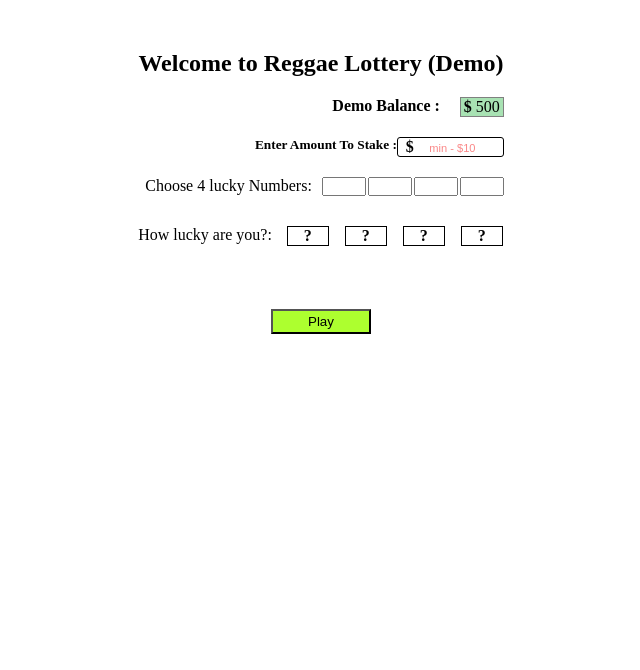
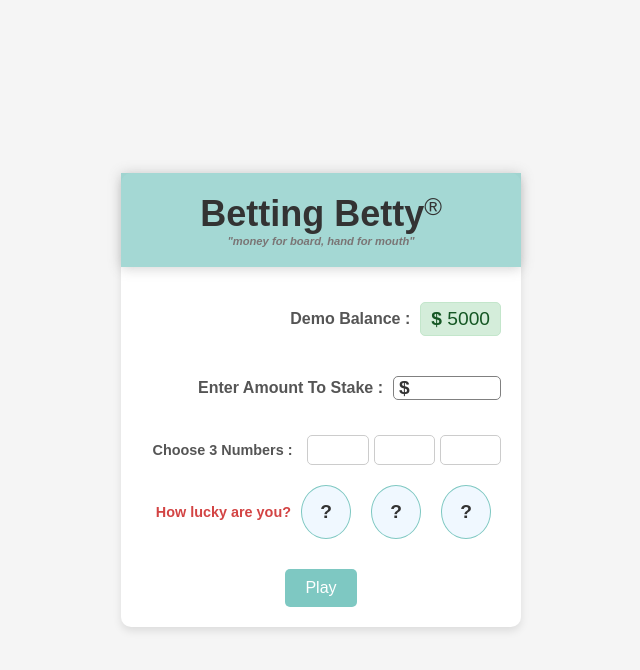
Before and after one commit to elvis-ci/learning-projects, a plain HTML site: page Lottery Demo/lottery.html in a window 1280 px wide. Shown: the whole page, without its empty margins (319-959 px from the left). Drawn offline with Linux system fonts and the light colour scheme.

Commit message:
added more styling to the css and counting effect to the balance with js

```diff
--- a/Lottery Demo/lottery.css
+++ b/Lottery Demo/lottery.css
@@ -1,184 +1,233 @@
-*{
+* {
   margin: 0;
   padding: 0;
+  box-sizing: border-box;
+  font-family: 'Arial', sans-serif;
 }
 
-/* all buttons */
-button{
-  cursor: pointer;
+body {
+  height: 100vh;
+  background-color: #f5f5f5;
+  color: #333;
+  display: flex;
+  align-items: center;
 }
 
-/* all input tags */
-input{
-  margin: 0;
+section {
+  margin: auto;
+  background: #ffffff;
+  border-radius: 10px;
+  box-shadow: 0 4px 8px rgba(0, 0, 0, 0.1);
+  width: 400px;
   text-align: center;
 }
 
-section{
-  height: 100vh;
-  width: 100%;
-  padding-top: 50px;
+main{
+  padding: 20px;
+
 }
 
-/* Page title */
-h1{
-  width: fit-content;
-  margin:0px auto;
+header {
+  width: 100%;
+  color: #333;
+  font-size: 1.5em;
+  margin-bottom: 15px;
+  box-shadow: 0 1px 12px rgba(103, 103, 103, 0.315);
+  padding: 20px;
+  background-color:  #7ec8c2b4;
 }
 
-main{
-  width:fit-content;
-  margin: 20px auto;
-  position: relative;
+.header-title{
+  display: flex;
+  justify-content: center;
 }
 
-/* Container of balance and balance label */
-div.account{
+h5{
+ font-size: 0.7rem;
+ color: rgb(122, 117, 117);
+ font-style: italic;
+}
+
+.account{
   display: flex;
+  align-items: center;
+  justify-content: end;
+  margin-bottom: 20px;
+}
+
+.balance-label {
+  padding-right: 10px;
+  font-weight: bold;
+  color: #555;
+}
+
+.account-balance-div {
+  background-color: #d4edda;
+  border: 1px solid #c3e6cb;
+  padding: 5px 10px;
+  border-radius: 5px;
+  font-size: 1.2em;
+  color: #155724;
+}
+
+.stake-and-buttons {
+  margin-bottom: 35px;
+  display: flex;
+  flex-direction: column;
+  justify-content: center;
+  align-items: end;
+}
+
+.stake-and-alerts {
+  margin-top: 20px;
+}
+
+.stake-container{
+  display: flex;
+  align-items: center;
   justify-content: end;
 }
 
-/* balance label */
-span.balance-label{
-  margin-right: 20px;
+.stake-input-label{
+  font-size: 1em;
+  color: #555;
+  padding-right: 10px;
+}
+
+.amount {
+  max-width: 30%;
+  display: flex;
+  align-items: center;
+  border: 1px solid gray;
+  border-radius: 5px;
+  font-size: 1.2em;
+  padding: 0 0 0 5px;
+}
+
+input.stake-amount {
+  font-size: 1em;
+  padding: 0 0 0 2px;
+  border-radius: 5px;
+  border: 0;
+  outline: 0;
+  text-align: center;
+  max-width: 88%;
+}
+
+
+h5.insufficient-funds, h5.insufficient-stake {
+  font-size: 0.7em;
+  color: red;
+  display: none;
+  text-align: end;
+}
+
+.buttons {
+  width: 80%;
+  display: flex;
+  flex-wrap: wrap;
+  margin-top: 5px;
+  justify-content: end;
+}
+
+.stake-increment {
+  width: 65px;
+  background-color: #f0f8ff;
+  border: 1px solid #7ec8c2;
+  border-radius: 5px;
+  padding: 10px;
+  margin: 0 0 2px 1px;
+  cursor: pointer;
+  transition: background-color 0.3s;
+  flex-grow: 1;
+}
+
+.stake-increment:hover {
+  background-color: #7ec8c2;
+}
+
+.choose-numbers {
+  margin-top: 20px;
+  display: flex;
+  justify-content: end;
+  align-items: center;
+}
+
+.choose-numbers input {
+  width: 17%;
+  height: 30px;
+  margin-left: 5px;
+  border-radius: 5px;
+  border: 1px solid #ccc;
+  text-align: center;
+}
+
+.choose{
+  font-size: 0.9em;
+  color: #555;
+  padding-right: 10px;
   font-weight: bold;
 }
 
-/* balance amount container */
-.account-balance-div{
-  width: fit-content;
-  border: 1px solid gray;
-  background-color: rgb(168, 226, 179);
-  color: rgb(0, 0, 0);
-  text-align: center;
-  padding: 0 3px;
-}
-
-/* Container for slections and selection label */
-div.choose-numbers{
+.outcomes-div {
   margin-top: 20px;
   display: flex;
+  align-items: center;
   justify-content: end;
 }
 
-/* selections label */
-div.choose-numbers label{
-  margin-right: 8px;
+span.outcome-label{
+  font-weight: bold;
+  color: #d34444;
+  font-size: 0.9em;
 }
 
-/* container for .selections */
-div.choose-numbers .selections{
-  margin-left: 2px;
+.outcomes {
+  background-color: #f0f8ff;
+  border: 1px solid #7ec8c2;
+  padding: 15px;
+  border-radius: 50%;
+  width: 50px;
+  font-weight: bold;
+  font-size: 1.2em;
+  display: inline-block;
+  margin: 0 10px;
+  color: #333;
+  text-align: center;
 }
 
-/* container for stake and stake label */
-div.stake-div{
-  height: 20px;
-  width: 100%;
-  margin-top: 20px;
-  display: flex;
-  flex-direction: column;
-}
-
-/* container for stake input and currency sign */
-div.stake{
-  width: 100%;
-  display: flex;
-  justify-content: end;
-  position: relative;
-}
-
-div.Amount-alert-container{
-  width: 100px;
-  border: 0.5px solid black;
-  border-radius: 3px;
-  padding-left: 5px;
-  display: flex;
-  align-items: center;
-  justify-content: space-around;
-}
-
-/* Insufficient funds alert */
-h5.insufficient-funds,h5.insufficient-stake{
-  font-size: smaller;
-  text-align: end;
-  color: red;
-  display: none;
-  margin: 0px;
-}
-
-/* stake label */
-label.stake-input-label{
-  font-size: smaller;
-}
-
-.stake-amount-container{
-  display: flex;
-  flex-direction: column;
-  align-items: end;
-}
-
-input.stake-amount{
-  border: 0px;
-  outline: 0px;
-  width: 80%;
-}
-
-input.stake-amount::placeholder{
-  text-align: center;
-  font-size: smaller;
-  color: rgb(250, 135, 135);
-}
-
-/* container for stake increment buttons */
-div.buttons{
-  display: none;
-  width: 100%;
-  flex-wrap: wrap;
-  margin-top: 3px;
-}
-
-/* stake increment buttons */
-.stake-increment {
-  height: 30px;
-  flex-basis: 24%;
-  margin: 2px 0.5% 0 0.5%;
-}
-
-/*  container for all random numbers */
-div.outcomes-div{
+.play {
   margin-top: 30px;
-  display: flex;
-  justify-content: flex-end;
-}
-
-/* each random .outcomes */
-.outcomes{
-  width: 40px;
-  border: 1.5px solid black;
-  text-align: center;
-  font-weight: bolder;
-  margin-right: 1px;
-  margin-left: 15px;
-}
-
-/* play and reset buttons container */
-div.play{
-  height: 50px;
-  width: 100%;
-  margin-top: 50px;
   display: flex;
   justify-content: center;
   align-items: center;
 }
 
-button[type="submit"].draw, button[type="reset"].draw{
-height: fit-content;
-width: 100px;
-padding: 3px;
-background-color: greenyellow;
+button.draw {
+  background-color: #7ec8c2;
+  color: #fff;
+  padding: 10px 20px;
+  font-size: 1em;
+  border: none;
+  border-radius: 5px;
+  cursor: pointer;
+  transition: background-color 0.3s;
 }
 
-button[type="reset"]{
+button.draw:hover {
+  background-color: #4db8a8;
+}
+
+button[type="reset"] {
+  background-color: #f8d7da;
+  color: #721c24;
+  border-radius: 5px;
+  padding: 10px 20px;
+  cursor: pointer;
+  border: none;
   display: none;
 }
+
+button[type="reset"]:hover {
+  background-color: #f1b0b7;
+}
--- a/Lottery Demo/lottery.html
+++ b/Lottery Demo/lottery.html
@@ -3,39 +3,43 @@
 <head>
   <meta charset="UTF-8">
   <meta name="viewport" content="width=device-width, initial-scale=1.0">
-  <title>Document</title>
+  <title>Reggae Lottery</title>
   <link rel="stylesheet" href="lottery.css">
 </head>
 <body>
   <section>
-    <header><h1>Welcome to Reggae Lottery (Demo)</h1></header>
+    <header>
+      <div class="header-title"><h1>Betting Betty</h1>&reg;</div>
+      <h5>"money for board, hand for mouth"</h5>
+    </header>
 
-    <!-- Main Lottery Page -->
     <main class="betPage">
-      <!-- wallet balance -->
+      <!-- Wallet balance -->
       <div class="account">
         <span class="balance-label">Demo Balance :</span>
         <div class="account-balance-div">
-         <b>$</b> <span class="balance">500</span>
+          <b>$</b> <span class="balance">5000</span>
         </div>
       </div>
 
       <!-- Lottery Form -->
       <form action="" id="betform">
-        <div class="stake-div">
-          <div class="stake">
-            <label for="stake-amount" class="stake-input-label"><b>Enter Amount To Stake :</b></label>
-            <div class="stake-amount-container">
-              <div class="Amount-alert-container">
+        <div class="stake-and-buttons">
+          <div class="stake-and-alerts">
+            <div class="stake-container">
+              <label for="stake-amount" class="stake-input-label"><b>Enter Amount To Stake :</b></label>
+              <div class="amount">
                 <b>$</b>
-                <input class="stake-amount" type="number" id="stake-amount" max="10000" min="0"  placeholder="min - $10">
+                <input class="stake-amount" type="number" id="stake-amount" min="10" placeholder="">
               </div>
+            </div>
+            <div class="alert-container">
               <h5 class="insufficient-funds">Insufficient Funds!!!</h5>
               <h5 class="insufficient-stake">Increase Your Stake!!!</h5>
             </div>
           </div>
 
-          <!-- buttons to increase stake amount -->
+          <!-- Buttons to increase stake amount -->
           <div class="buttons">
             <button class="stake-increment" type="button" value="10">+10</button>
             <button class="stake-increment" type="button" value="50">+50</button>
@@ -43,37 +47,38 @@
             <button class="stake-increment" type="button" value="200">+200</button>
             <button class="stake-increment" type="button" value="500">+500</button>
             <button class="stake-increment" type="button" value="1000">+1000</button>
-            <button class="stake-increment" type="button" value="0">clear</button>
+            <button class="stake-increment" type="button" value="00">00</button>
+            <button class="stake-increment" type="button" value="0">Clear</button>
           </div>
         </div>
 
         <!-- Selecting lucky numbers -->
         <div class="choose-numbers">
-          <label for="1" class="choose">Choose 4 lucky Numbers:</label>
-          <input type="number" class="selections" name="1" id="1" min="1" max="4" step="1"  required>
-          <input type="number" class="selections" name="2" id="" min="1" max="4" step="1" required>
-          <input type="number" class="selections" name="3" id="" min="1" max="4" step="1" required><br>
-          <input type="number" class="selections" name="4" id="" min="1" max="4" step="1" required><br>
+          <label for="1" class="choose">Choose 3 Numbers :</label>
+          <input type="number" class="selections" name="1" id="1" min="1" max="4" step="1" required>
+          <input type="number" class="selections" name="2" id="2" min="1" max="4" step="1" required>
+          <input type="number" class="selections" name="3" id="3" min="1" max="4" step="1" required>
         </div>
 
         <!-- Random outcomes -->
         <div class="outcomes-div">
-          <span>How lucky are you?:</span>
-          <span class="first outcomes">?</span>
-          <span class="second outcomes">?</span>
-          <span class="third outcomes">?</span>
-          <span class="fourth outcomes">?</span>
+          <span class="outcome-label">How lucky are you?</span>
+          <span class="outcomes" id="outcome-1">?</span>
+          <span class="outcomes" id="outcome-2">?</span>
+          <span class="outcomes" id="outcome-3">?</span>
         </div>
 
-        <!-- play and reset buttons   -->
+        <!-- Play and reset buttons -->
         <div class="play">
-          <Button class="draw" type="submit">Play</Button>
-          <Button class="draw" type="reset">Play Again</Button>
+          <button class="draw" type="submit">Play</button>
+          <button class="draw" type="reset">Play Again</button>
         </div>
       </form>
     </main>
   </section>
 
+  <label for="time" class="time"></label>
+
   <script src="lottery.js"></script>
 </body>
 </html>
```
Also changed, not shown: Lottery Demo/lottery.js (+50 -19 lines).
